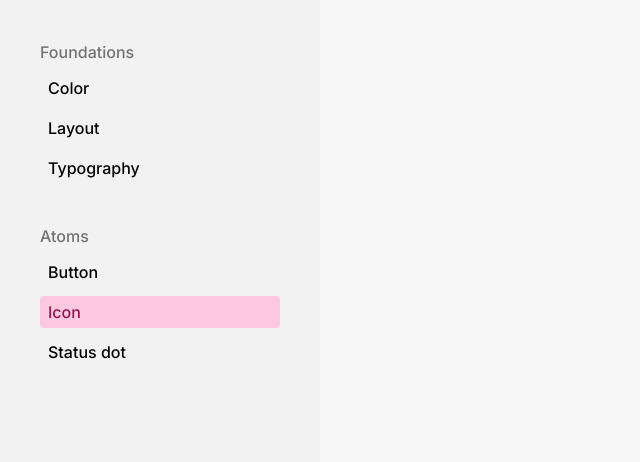
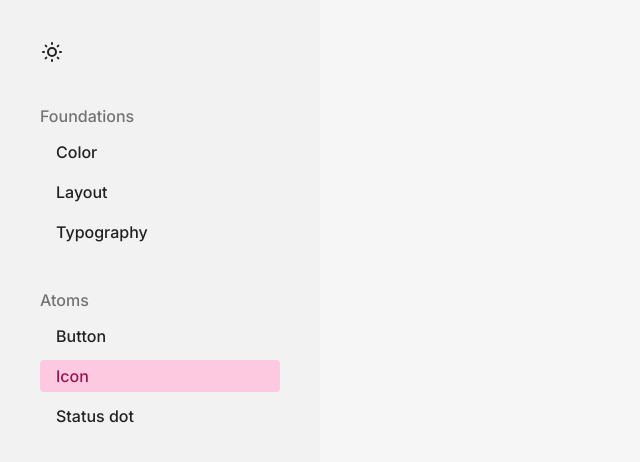
Before and after one commit to lecoueyl/mijin, a Nuxt app: page /atoms/icon in a window 1280 px wide. Shown: the top 462 px of the page, without its empty margins (0-640 px from the left). Built offline with nearby package versions, Linux system fonts and the light colour scheme.

Commit message:
Add theme switcher

```diff
--- a/doc/assets/css/main.scss
+++ b/doc/assets/css/main.scss
@@ -12,7 +12,7 @@ $color-var-primary-800: #6f113c;
 $color-var-primary-900: #4a0b28;
 
 $color-var-background: #f6f6f6;
-$color-var-foreground: #020303;
+$color-var-foreground: #222;
 
 $color-var-gray-50: #f9f9f9;
 $color-var-gray-100: #f2f2f2;
@@ -67,7 +67,8 @@ $color-var-green-900: #263f0a;
 
 // theme
 
-:root {
+:root,
+[data-theme="light"] {
   --color-primary-100: #{$color-var-primary-100};
   --color-primary-100: #{$color-var-primary-100};
   --color-primary-200: #{$color-var-primary-200};
@@ -128,6 +129,20 @@ $color-var-green-900: #263f0a;
   --mix-blend-mode: lighten;
 }
 
+[data-theme="dark"] {
+  --color-background: #{$color-var-foreground};
+  --color-foreground: #{$color-var-background};
+  --color-gray-100: #{$color-var-gray-900};
+  --color-gray-200: #{$color-var-gray-800};
+  --color-gray-300: #{$color-var-gray-700};
+  --color-gray-400: #{$color-var-gray-600};
+  --color-gray-500: #{$color-var-gray-500};
+  --color-gray-600: #{$color-var-gray-400};
+  --color-gray-700: #{$color-var-gray-300};
+  --color-gray-800: #{$color-var-gray-200};
+  --color-gray-900: #{$color-var-gray-100};
+}
+
 // base
 
 html {
--- a/doc/components/LayoutSidebar.vue
+++ b/doc/components/LayoutSidebar.vue
@@ -1,5 +1,13 @@
 <template>
   <aside>
+    <button
+      class="mb-10"
+      @click="switchTheme()"
+    >
+      <!-- eslint-disable-next-line -->
+      <svg class="w-6 h-6" fill="none" stroke="currentColor" stroke-linecap="round" stroke-linejoin="round" stroke-width="2" viewBox="0 0 24 24" xmlns="http://www.w3.org/2000/svg"><path d="M12 3v1m0 16v1m9-9h-1M4 12H3m15.364 6.364l-.707-.707M6.343 6.343l-.707-.707m12.728 0l-.707.707M6.343 17.657l-.707.707M16 12a4 4 0 11-8 0 4 4 0 018 0z" /></svg>
+    </button>
+
     <section
       v-for="(section, sectionName, sectionIndex) in sections"
       :key="sectionName"
@@ -19,7 +27,7 @@
         >
           <nuxt-link
             :to="localePath(`${sectionName}-${menuName}`)"
-            class="hover:text-primary-500 transition-colors duration-100 ease-in-out px-2 py-1 block"
+            class="hover:text-primary-500 transition-colors duration-200 ease-in-out px-4 py-1 block"
             active-class="text-primary-700 hover:text-primary-700  bg-primary-200 rounded"
           >
             {{ $t(`sections.${sectionName}.${menuName}.title`) }}
@@ -36,6 +44,7 @@ import Vue from 'vue';
 export default Vue.extend({
   data() {
     return {
+      theme: 'light',
       // https://www.flexport.com/design/components
       // https://vercel.com/design/status-dot
       sections: {
@@ -52,5 +61,22 @@ export default Vue.extend({
       },
     };
   },
+
+  mounted() {
+    if (localStorage.getItem('theme')) this.theme = localStorage.getItem('theme');
+    this.setTheme();
+  },
+
+  methods: {
+    setTheme() {
+      document.documentElement.setAttribute('data-theme', this.theme);
+      localStorage.setItem('theme', this.theme);
+    },
+
+    switchTheme() {
+      this.theme = this.theme === 'light' ? 'dark' : 'light';
+      this.setTheme();
+    },
+  },
 });
 </script>
--- a/doc/pages/atoms/icon.vue
+++ b/doc/pages/atoms/icon.vue
@@ -0,0 +1,3 @@
+<template>
+  <div />
+</template>
--- a/doc/pages/atoms/statusDot.vue
+++ b/doc/pages/atoms/statusDot.vue
@@ -0,0 +1,3 @@
+<template>
+  <div />
+</template>
--- a/doc/pages/foundations/color.vue
+++ b/doc/pages/foundations/color.vue
@@ -0,0 +1,3 @@
+<template>
+  <div />
+</template>
--- a/doc/pages/foundations/layout.vue
+++ b/doc/pages/foundations/layout.vue
@@ -0,0 +1,3 @@
+<template>
+  <div />
+</template>
--- a/doc/pages/foundations/typography.vue
+++ b/doc/pages/foundations/typography.vue
@@ -0,0 +1,3 @@
+<template>
+  <div />
+</template>
```
